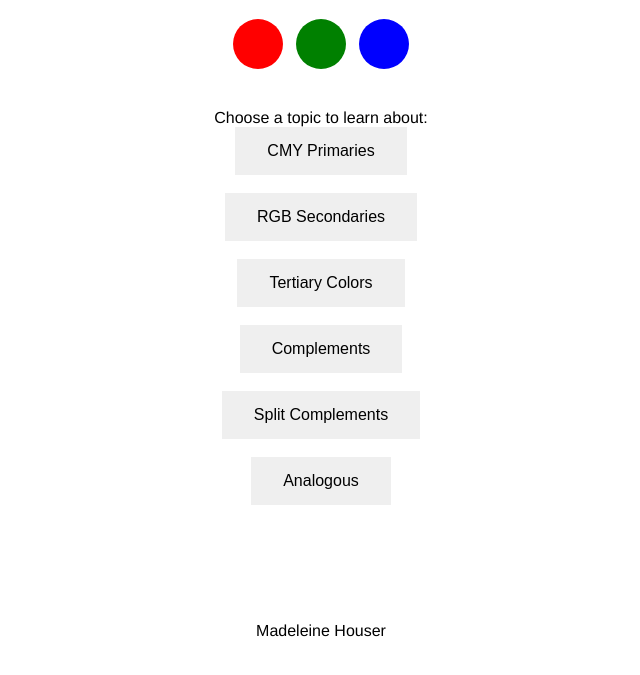
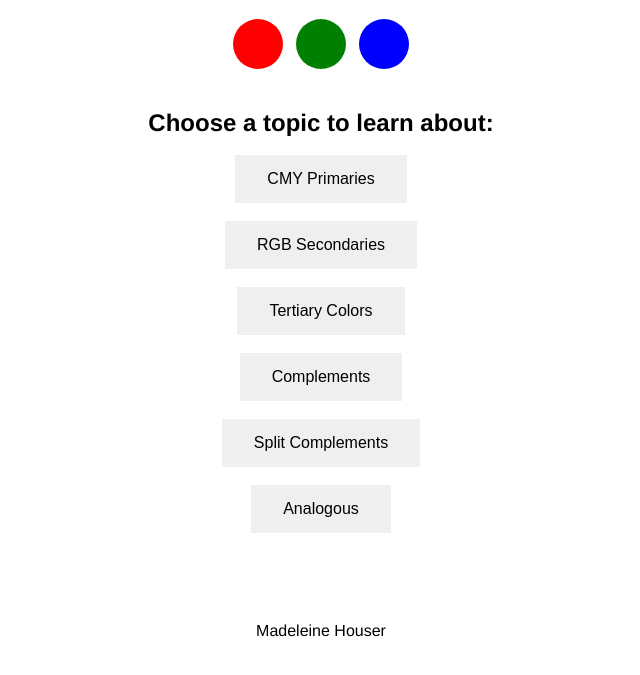
Before and after one commit to madeleinehouser/madeleinehouser.github.io, a plain HTML site: page index.html in a window 1280 px wide. Shown: the part 111-786 px from the top of the page, without its empty margins (319-959 px from the left). Drawn offline with Linux system fonts and the light colour scheme.

Commit message:
Update index.html
changed font

```diff
--- a/index.html
+++ b/index.html
@@ -59,7 +59,7 @@
 
    <!-- Buttons -->
     <br>
-    Choose a topic to learn about:
+    <h2>Choose a topic to learn about:</h2>
     <br>
     <div class="imgbox">
         <div>
```
